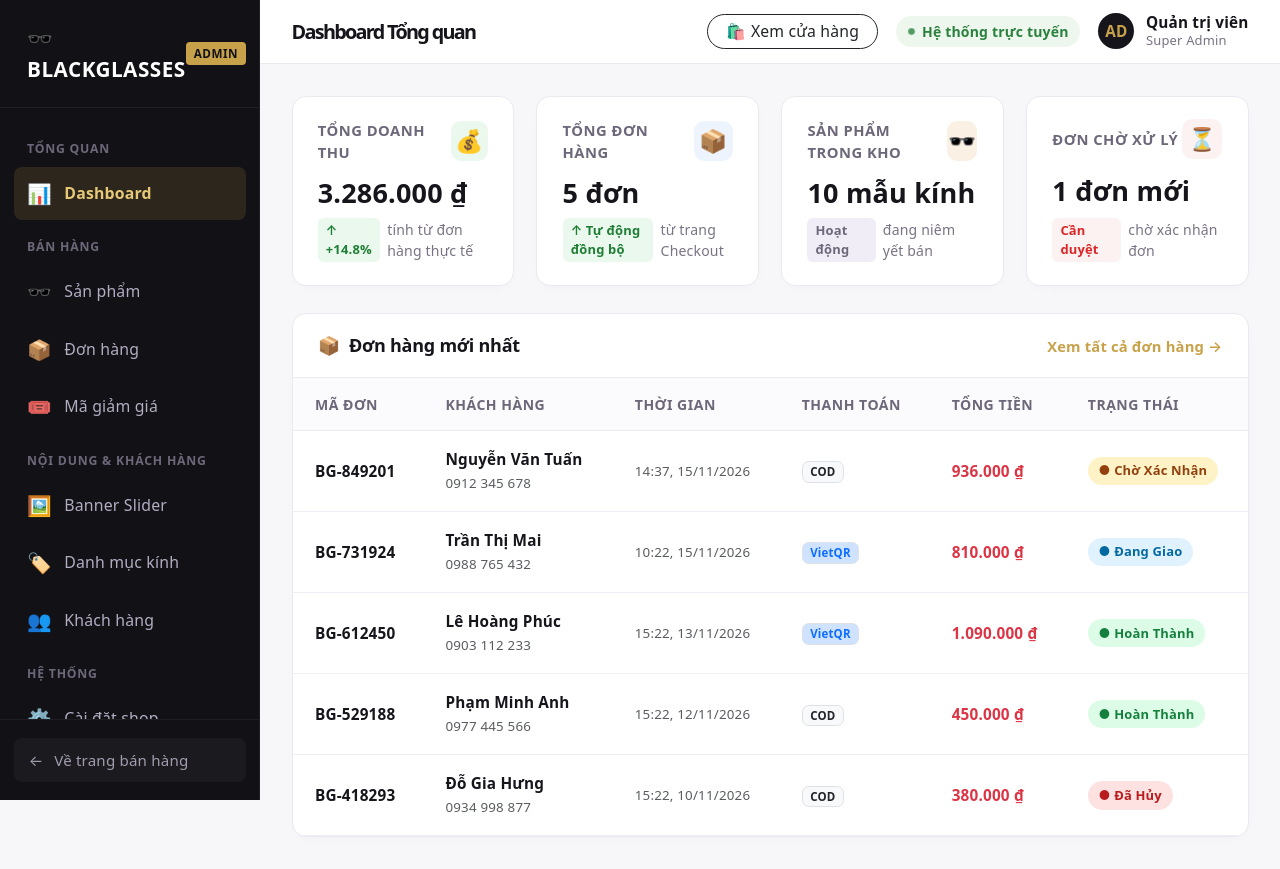
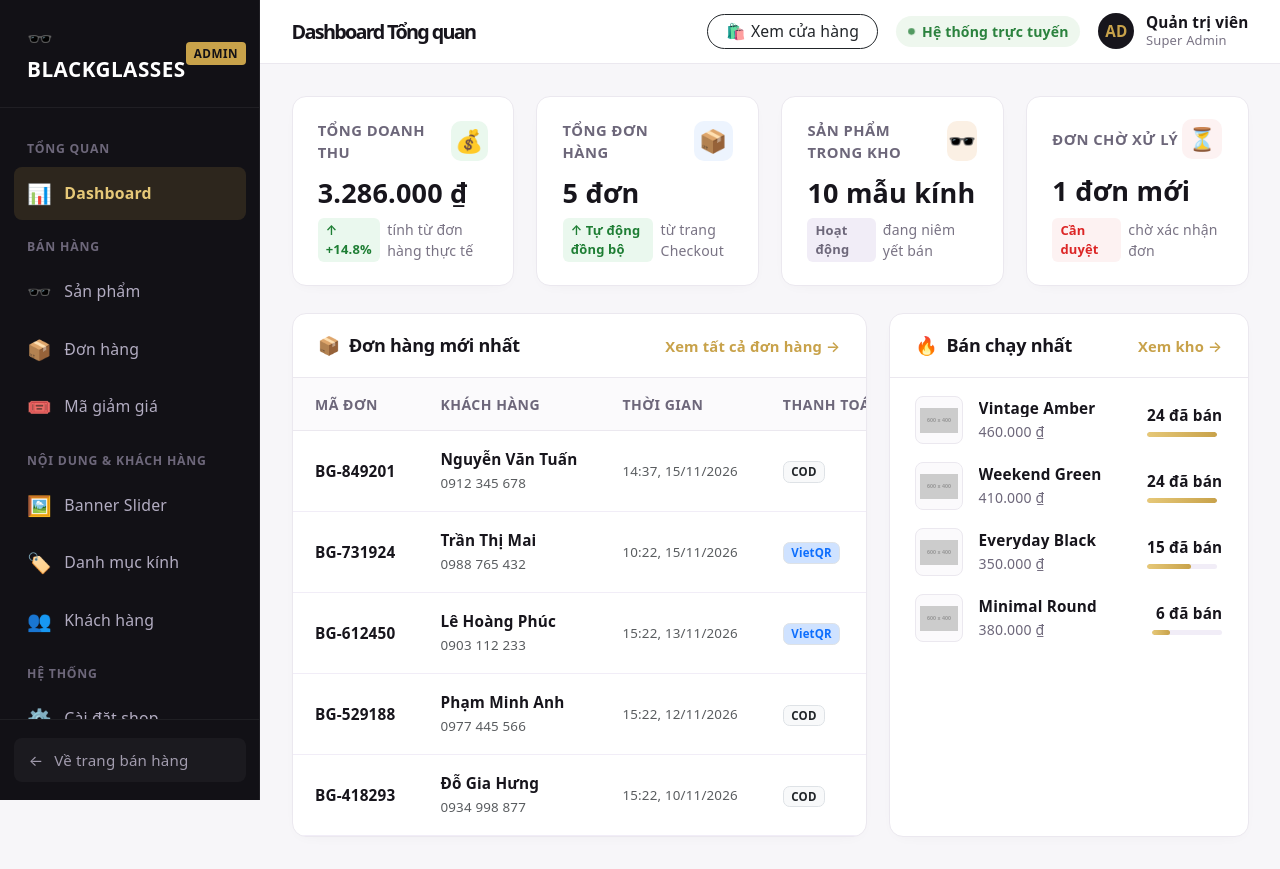
Before and after one commit to Trngkiensv/Frontend-03-T2-T6, a React (Vite) app: page /admin in a window 1280 px wide. Built offline with nearby package versions, Linux system fonts and the light colour scheme.

Commit message:
feat(admin-dashboard): bổ sung danh sách sản phẩm bán chạy nhất kèm tỷ lệ doanh thu

```diff
--- a/src/pages/admin/AdminDashboard.css
+++ b/src/pages/admin/AdminDashboard.css
@@ -230,3 +230,88 @@
   background: #fee2e2;
   color: #b91c1c;
 }
+
+/* Two-column Layout for Orders & Top Products */
+.dashboard-grid-two-col {
+  display: grid;
+  grid-template-columns: 1.6fr 1fr;
+  gap: 1.25rem;
+}
+
+@media (max-width: 991px) {
+  .dashboard-grid-two-col {
+    grid-template-columns: 1fr;
+  }
+}
+
+/* Top Products List */
+.top-products-list {
+  padding: 1rem 1.4rem;
+  display: flex;
+  flex-direction: column;
+  gap: 1rem;
+}
+
+.top-product-item {
+  display: flex;
+  align-items: center;
+  gap: 0.85rem;
+}
+
+.top-product-item__thumb {
+  width: 48px;
+  height: 48px;
+  border-radius: 8px;
+  background: #fbfafc;
+  border: 1px solid #ebe8ef;
+  object-fit: contain;
+  flex-shrink: 0;
+  padding: 4px;
+}
+
+.top-product-item__info {
+  flex: 1;
+  min-width: 0;
+}
+
+.top-product-item__name {
+  font-size: 0.85rem;
+  font-weight: 600;
+  color: #17151c;
+  margin: 0 0 0.2rem;
+  white-space: nowrap;
+  overflow: hidden;
+  text-overflow: ellipsis;
+}
+
+.top-product-item__price {
+  font-size: 0.78rem;
+  color: #6d677a;
+  margin: 0;
+}
+
+.top-product-item__stats {
+  text-align: right;
+  flex-shrink: 0;
+}
+
+.top-product-item__sold {
+  font-size: 0.85rem;
+  font-weight: 700;
+  color: #17151c;
+  margin: 0 0 0.25rem;
+}
+
+.top-product-progress {
+  width: 70px;
+  height: 5px;
+  background: #f1edf7;
+  border-radius: 999px;
+  overflow: hidden;
+}
+
+.top-product-progress__bar {
+  height: 100%;
+  background: linear-gradient(90deg, #e6c878, #c8a24a);
+  border-radius: 999px;
+}
--- a/src/pages/admin/AdminDashboard.tsx
+++ b/src/pages/admin/AdminDashboard.tsx
@@ -29,6 +29,30 @@ export default function AdminDashboard() {
       .sort((a, b) => new Date(b.createdAt).getTime() - new Date(a.createdAt).getTime())
       .slice(0, 5);
   }, [orders]);
+
+  // Sản phẩm bán chạy nhất kèm tỷ lệ
+  const topSellingProducts = useMemo(() => {
+    const counts: Record<number, number> = {};
+    orders.forEach((o) => {
+      if (o.status !== "cancelled") {
+        o.items.forEach((it) => {
+          counts[it.id] = (counts[it.id] || 0) + it.quantity;
+        });
+      }
+    });
+
+    return products
+      .map((p) => ({
+        ...p,
+        sold: counts[p.id] || (p.isBestSeller ? 24 : p.isFeatured ? 15 : 6),
+      }))
+      .sort((a, b) => b.sold - a.sold)
+      .slice(0, 4);
+  }, [orders]);
+
+  const maxSold = useMemo(() => {
+    return Math.max(...topSellingProducts.map((p) => p.sold), 1);
+  }, [topSellingProducts]);
 
   const getStatusBadge = (status: OrderStatus) => {
     switch (status) {
@@ -113,6 +137,8 @@ export default function AdminDashboard() {
         </div>
       </section>
 
+      {/* Khu vực 2 cột: Đơn hàng mới & Top sản phẩm bán chạy */}
+      <div className="dashboard-grid-two-col">
         {/* Bảng đơn hàng mới nhất */}
         <section className="dashboard-card">
           <div className="dashboard-card__header">
@@ -168,6 +194,41 @@ export default function AdminDashboard() {
             </table>
           </div>
         </section>
+
+        {/* Top sản phẩm bán chạy */}
+        <section className="dashboard-card">
+          <div className="dashboard-card__header">
+            <h2 className="dashboard-card__title">
+              <span>🔥</span>
+              <span>Bán chạy nhất</span>
+            </h2>
+            <Link to="/admin/products" className="dashboard-card__link">
+              Xem kho →
+            </Link>
+          </div>
+
+          <div className="top-products-list">
+            {topSellingProducts.map((p) => (
+              <div key={p.id} className="top-product-item">
+                <img src={p.image} alt={p.name} className="top-product-item__thumb" />
+                <div className="top-product-item__info">
+                  <h3 className="top-product-item__name">{p.name}</h3>
+                  <p className="top-product-item__price">{formatPrice(p.price)}</p>
+                </div>
+                <div className="top-product-item__stats">
+                  <div className="top-product-item__sold">{p.sold} đã bán</div>
+                  <div className="top-product-progress">
+                    <div
+                      className="top-product-progress__bar"
+                      style={{ width: `${Math.round((p.sold / maxSold) * 100)}%` }}
+                    />
+                  </div>
+                </div>
+              </div>
+            ))}
+          </div>
+        </section>
+      </div>
     </div>
   );
 }
```
Lines whose indentation alone changed are shown as unchanged.
